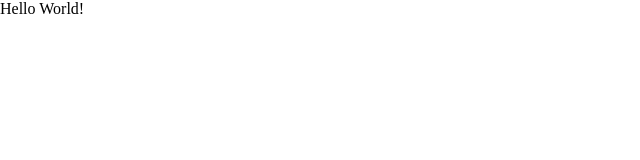
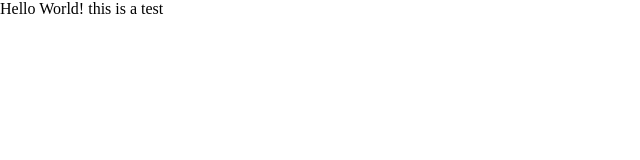
Before and after one commit to ManishJayant46/movie-listing, a React (Create React App) app: page / in a window 1280 px wide. Shown: the top 160 px of the page, without its empty margins (0-640 px from the left). Built offline with nearby package versions, Linux system fonts and the light colour scheme.

Commit message:
Testing The functionality
Just a simple test to see if git is setup properly

```diff
--- a/src/App.js
+++ b/src/App.js
@@ -3,7 +3,7 @@ import './App.css';
 function App() {
   return (
     <div className="App">
-      Hello World!
+      Hello World! this is a test
     </div>
   );
 }
```
